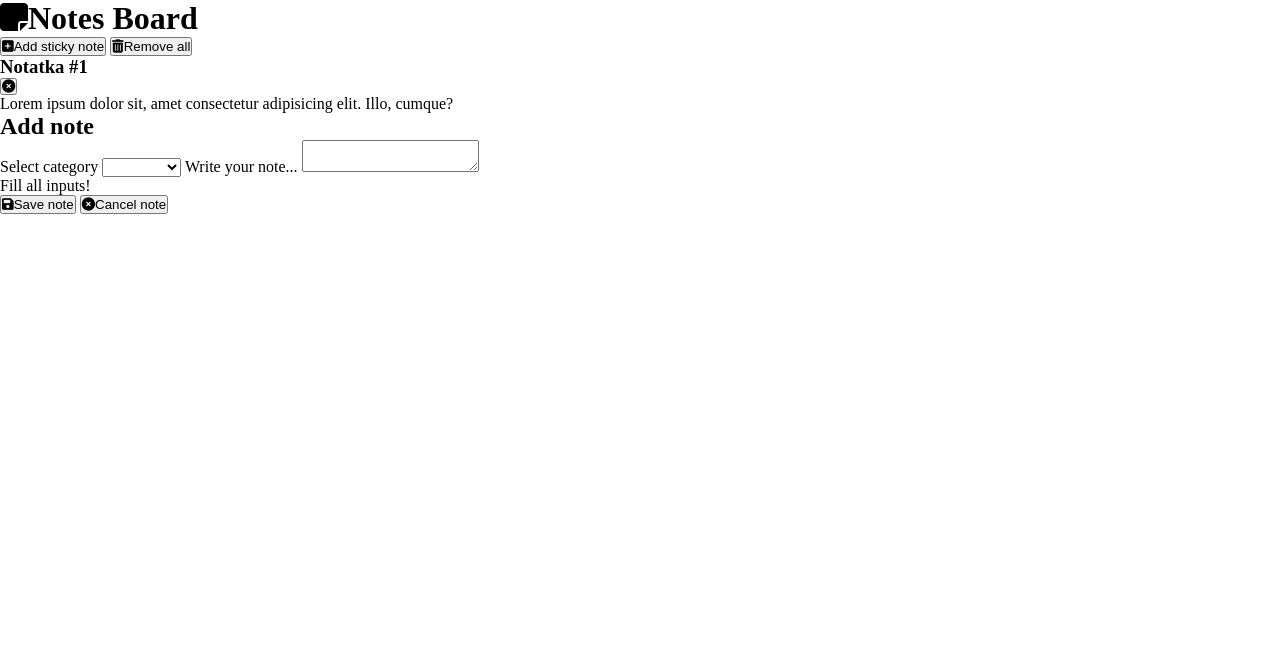
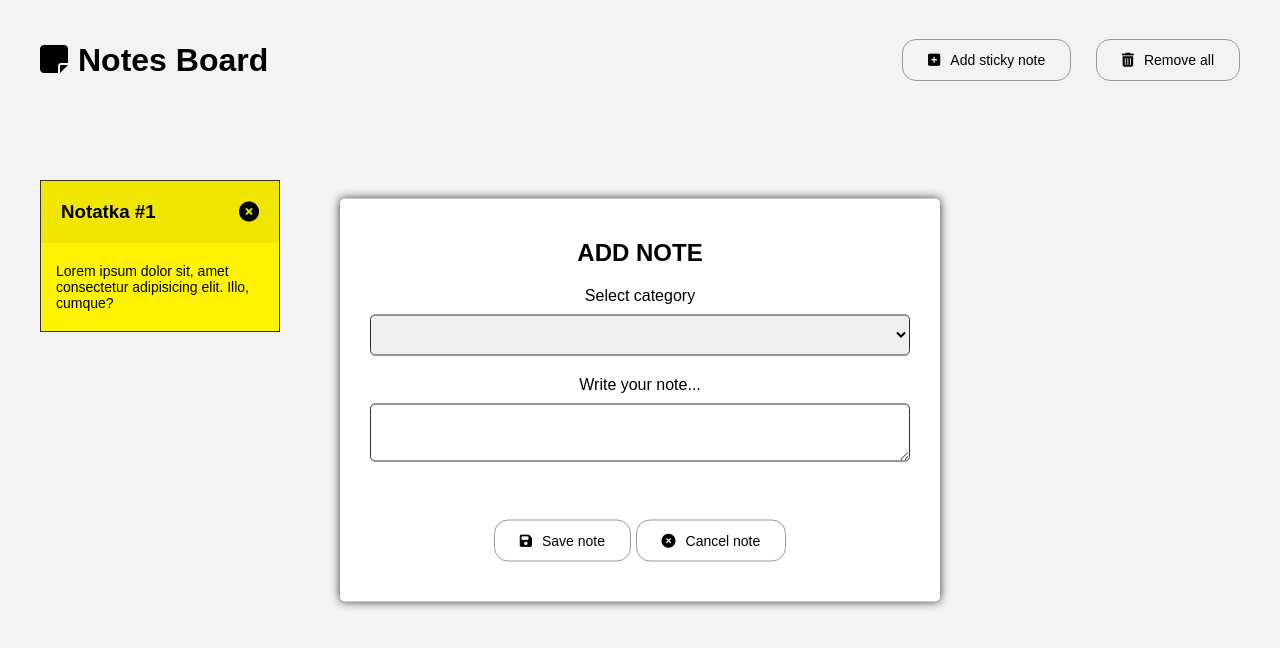
Before and after one commit to MaciekDuda/NotesBoard, a plain HTML site: page index.html in a window 1280 px wide. Drawn offline with Linux system fonts and the light colour scheme.

Commit message:
css/sass done

```diff
--- a/index.html
+++ b/index.html
@@ -16,31 +16,34 @@
 		></script>
 	</head>
 	<body>
+
 		<div class="menu">
-			<h1><i class="fas fa-sticky-note"></i>Notes Board</h1>
-		</div>
-
-		<div class="menu-buttons">
-			<button class="add icon">
-				<i class="fa-solid fa-square-plus"></i>Add sticky note
-			</button>
-			<button class="delete-all icon">
-				<i class="fa-solid fa-trash-can"></i>Remove all
-			</button>
+			<h1><i class="fas fa-sticky-note icon"></i>Notes Board</h1>
+			<div class="menu-buttons">
+				<button class="add">
+					<i class="fa-solid fa-square-plus icon"></i>Add sticky note
+				</button>
+				<button class="delete-all">
+					<i class="fa-solid fa-trash-can icon"></i>Remove all
+				</button>
+			</div>
 		</div>
 
 		<div class="note-area">
+
 			<div class="note">
-				<h3 class="note-title">Notatka #1</h3>
-				<button class="delete-note">
-					<i class="fa-solid fa-circle-xmark"></i>
-				</button>
+				<div class="note-header">
+					<h3 class="note-title">Notatka #1</h3>
+					<button class="delete-note">
+						<i class="fa-solid fa-circle-xmark"></i>
+					</button>
+				</div>
 				<div class="note-body">
 					Lorem ipsum dolor sit, amet consectetur adipisicing elit. Illo,
 					cumque?
 				</div>
 			</div>
-		</div>
+
 
 		<div class="note-panel">
 			<h2>Add note</h2>
@@ -58,8 +61,12 @@
 			<p class="error">Fill all inputs!</p>
 
 			<div class="panel-buttons">
-				<button class="save icon"><i class="fa-solid fa-floppy-disk"></i>Save note</button>
-				<button class="cance icon"><i class="fa-solid fa-circle-xmark"></i>Cancel note</button>
+				<button class="save">
+					<i class="fa-solid fa-floppy-disk icon"></i>Save note
+				</button>
+				<button class="cancel">
+					<i class="fa-solid fa-circle-xmark icon"></i>Cancel note
+				</button>
 			</div>
 		</div>
 
--- a/sass/main.scss
+++ b/sass/main.scss
@@ -1,5 +1,125 @@
 * {
-    box-sizing: border-box;
-    margin: 0;
-    padding: 0;
+	box-sizing: border-box;
+	margin: 0;
+	padding: 0;
 }
+
+body {
+	height: 100vh;
+	font-family: 'Monserrat', sans-serif;
+	background-color: rgb(243, 243, 243);
+    max-width: 1400px;
+    margin: 0 auto;
+
+}
+
+.menu {
+	display: flex;
+	justify-content: space-between;
+	align-items: center;
+	padding: 40px;
+	height: 120px;
+}
+
+.menu button,
+.note-panel .save,
+.note-panel .cancel {
+	padding: 12px 25px;
+	background: none;
+	border: 1px solid #999;
+	border-radius: 14px;
+	font-size: 14px;
+	cursor: pointer;
+	transition: background-color 0.3s, color 0.3s;
+}
+.menu button:hover,
+.note-panel .save:hover,
+.note-panel .cancel:hover {
+	background-color: #333;
+	color: #ddd;
+}
+
+.icon {
+	margin-right: 10px;
+}
+
+.add {
+	margin-right: 20px;
+}
+
+.note-area {
+	display: flex;
+	align-items: start;
+	flex-wrap: wrap;
+	padding: 20px;
+
+	.note {
+		margin: 40px 20px;
+		width: 240px;
+		background-color: rgb(255, 243, 0);
+		border: 1px solid #333;
+
+		.note-header {
+			display: flex;
+			justify-content: space-between;
+			align-items: center;
+			padding: 20px;
+			background-color: rgba(0, 0, 0, 0.06);
+
+			.delete-note {
+				background: none;
+				border: none;
+				cursor: pointer;
+				font-size: 20px;
+			}
+		}
+
+		.note-body {
+			padding: 20px 15px;
+			font-size: 14px;
+		}
+	}
+}
+
+.note-panel {
+	display: flex;
+	justify-content: center;
+	align-items: center;
+	flex-direction: column;
+	position: absolute;
+	top: 50%;
+	left: 50%;
+	transform: translate(-50%, -50%);
+	padding: 40px 0;
+	width: 600px;
+	background-color: #fff;
+	box-shadow: 0 0 10px #333;
+	border-radius: 5px;
+
+	h2 {
+		margin-bottom: 20px;
+		text-transform: uppercase;
+	}
+
+	label {
+		margin-bottom: 10px;
+	}
+
+	#text,
+	#category {
+		margin-bottom: 20px;
+		padding: 10px 20px;
+		width: 100%;
+		max-width: 90%;
+		max-height: 600px;
+		font-size: 16px;
+		border-radius: 5px;
+		border: 1px solid #333;
+	}
+
+	.error {
+		margin-bottom: 20px;
+		color: red;
+		visibility: hidden;
+	}
+}
```
Also changed, not shown: css/main.css, 1 other file.
